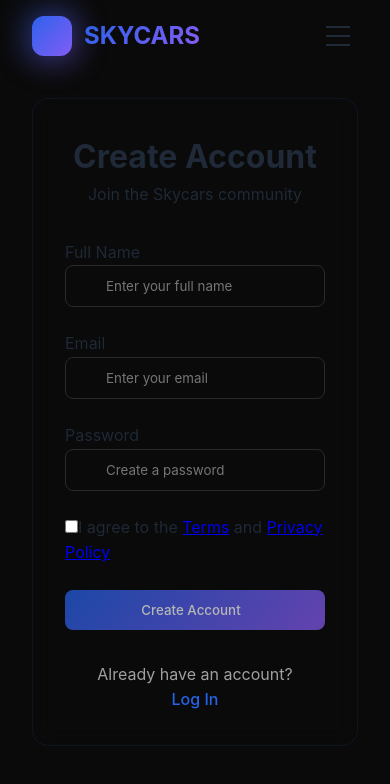
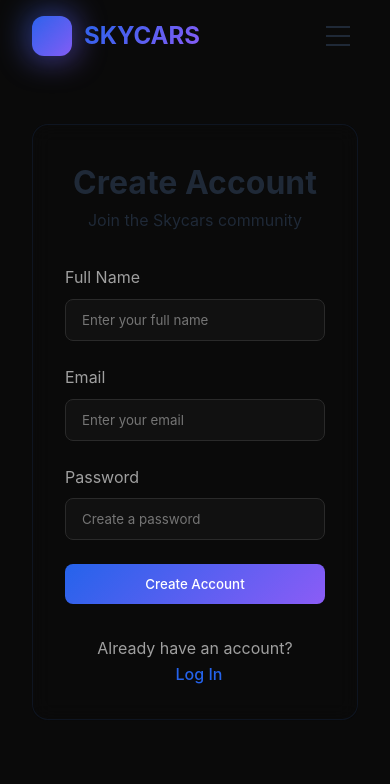
Before and after one commit to yourboytony/skycars-web, a Vue app: page /register in a window 390 px wide. Shown: the top 784 px of the page. Built offline with nearby package versions, Linux system fonts and the light colour scheme.

Commit message:
Add Login and Register components
- Add Login page with API integration
- Add Register page with API integration
- Add form validation
- Add loading states
- Add error handling
- Add password visibility toggle
- Add responsive design
- Add proper styling

```diff
--- a/src/views/Login.vue
+++ b/src/views/Login.vue
@@ -7,8 +7,6 @@
       <form @submit.prevent="handleLogin" class="auth-form">
         <div class="form-group" :class="{ 'error': errors.email }">
           <label for="email">Email</label>
-          <div class="input-wrapper">
-            <i class="fas fa-envelope"></i>
           <input
             type="email"
             id="email"
@@ -16,14 +14,11 @@
             required
             placeholder="Enter your email"
           >
-          </div>
           <span class="error-message">{{ errors.email }}</span>
         </div>
 
         <div class="form-group" :class="{ 'error': errors.password }">
           <label for="password">Password</label>
-          <div class="input-wrapper">
-            <i class="fas fa-lock"></i>
           <input
             :type="showPassword ? 'text' : 'password'"
             id="password"
@@ -38,18 +33,7 @@
           >
             <i :class="showPassword ? 'fas fa-eye-slash' : 'fas fa-eye'"></i>
           </button>
-          </div>
           <span class="error-message">{{ errors.password }}</span>
-        </div>
-
-        <div class="form-options">
-          <label class="remember-me">
-            <input type="checkbox" v-model="formData.remember">
-            <span>Remember me</span>
-          </label>
-          <router-link to="/forgot-password" class="forgot-password">
-            Forgot Password?
-          </router-link>
         </div>
 
         <button
@@ -57,8 +41,7 @@
           class="submit-button"
           :disabled="isLoading"
         >
-          <span>{{ isLoading ? 'Logging in...' : 'Log In' }}</span>
-          <i class="fas fa-arrow-right"></i>
+          {{ isLoading ? 'Logging in...' : 'Log In' }}
         </button>
       </form>
 
@@ -82,8 +65,7 @@ const isLoading = ref(false)
 
 const formData = reactive({
   email: '',
-  password: '',
-  remember: false
+  password: ''
 })
 
 const errors = reactive({
@@ -98,37 +80,10 @@ const handleLogin = async () => {
 
   try {
     isLoading.value = true
-
-    const response = await fetch('/api/auth/login', {
-      method: 'POST',
-      headers: {
-        'Content-Type': 'application/json'
-      },
-      body: JSON.stringify({
-        email: formData.email,
-        password: formData.password
-      })
-    })
-
-    const data = await response.json()
-
-    if (!response.ok) {
-      throw new Error(data.error || 'Login failed')
-    }
-
-    // Store token and user data
-    auth.setToken(data.token)
-    auth.setUser(data.user)
-
-    if (formData.remember) {
-      localStorage.setItem('remember-token', data.token)
-    }
-
-    // Redirect to dashboard
+    await auth.login(formData.email, formData.password)
     router.push('/dashboard')
   } catch (error) {
-    console.error('Login error:', error)
-    errors.email = error.message || 'Invalid email or password'
+    errors.email = error.message
   } finally {
     isLoading.value = false
   }
@@ -153,5 +108,76 @@ const handleLogin = async () => {
   text-align: center;
 }
 
-/* Rest of the styles from App.vue will apply */
+.auth-form {
+  margin-top: 2rem;
+  text-align: left;
+}
+
+.form-group {
+  margin-bottom: 1.5rem;
+  position: relative;
+}
+
+.form-group label {
+  display: block;
+  margin-bottom: 0.5rem;
+  color: var(--text-light);
+}
+
+.form-group input {
+  width: 100%;
+  padding: 0.75rem 1rem;
+  border: 1px solid var(--border-color);
+  border-radius: 0.5rem;
+  background: var(--background-secondary);
+  color: var(--text-color);
+}
+
+.form-group.error input {
+  border-color: #ef4444;
+}
+
+.error-message {
+  color: #ef4444;
+  font-size: 0.875rem;
+  margin-top: 0.25rem;
+}
+
+.toggle-password {
+  position: absolute;
+  right: 1rem;
+  top: 2.5rem;
+  background: none;
+  border: none;
+  color: var(--text-light);
+  cursor: pointer;
+}
+
+.submit-button {
+  width: 100%;
+  padding: 0.75rem;
+  background: linear-gradient(135deg, var(--primary-color), var(--accent-color));
+  color: white;
+  border: none;
+  border-radius: 0.5rem;
+  font-weight: 500;
+  cursor: pointer;
+}
+
+.submit-button:disabled {
+  opacity: 0.7;
+  cursor: not-allowed;
+}
+
+.auth-footer {
+  margin-top: 2rem;
+  color: var(--text-light);
+}
+
+.auth-footer a {
+  color: var(--primary-color);
+  text-decoration: none;
+  font-weight: 500;
+  margin-left: 0.5rem;
+}
 </style>
--- a/src/views/Register.vue
+++ b/src/views/Register.vue
@@ -7,8 +7,6 @@
       <form @submit.prevent="handleRegister" class="auth-form">
         <div class="form-group" :class="{ 'error': errors.name }">
           <label for="name">Full Name</label>
-          <div class="input-wrapper">
-            <i class="fas fa-user"></i>
           <input
             type="text"
             id="name"
@@ -16,14 +14,11 @@
             required
             placeholder="Enter your full name"
           >
-          </div>
           <span class="error-message">{{ errors.name }}</span>
         </div>
 
         <div class="form-group" :class="{ 'error': errors.email }">
           <label for="email">Email</label>
-          <div class="input-wrapper">
-            <i class="fas fa-envelope"></i>
           <input
             type="email"
             id="email"
@@ -31,14 +26,11 @@
             required
             placeholder="Enter your email"
           >
-          </div>
           <span class="error-message">{{ errors.email }}</span>
         </div>
 
         <div class="form-group" :class="{ 'error': errors.password }">
           <label for="password">Password</label>
-          <div class="input-wrapper">
-            <i class="fas fa-lock"></i>
           <input
             :type="showPassword ? 'text' : 'password'"
             id="password"
@@ -53,28 +45,15 @@
           >
             <i :class="showPassword ? 'fas fa-eye-slash' : 'fas fa-eye'"></i>
           </button>
-          </div>
           <span class="error-message">{{ errors.password }}</span>
-        </div>
-
-        <div class="form-group">
-          <label class="terms">
-            <input
-              type="checkbox"
-              v-model="formData.acceptTerms"
-              required
-            >
-            <span>I agree to the <a href="/terms" target="_blank">Terms</a> and <a href="/privacy" target="_blank">Privacy Policy</a></span>
-          </label>
         </div>
 
         <button
           type="submit"
           class="submit-button"
-          :disabled="isLoading || !formData.acceptTerms"
+          :disabled="isLoading"
         >
-          <span>{{ isLoading ? 'Creating Account...' : 'Create Account' }}</span>
-          <i class="fas fa-arrow-right"></i>
+          {{ isLoading ? 'Creating Account...' : 'Create Account' }}
         </button>
       </form>
 
@@ -99,8 +78,7 @@ const isLoading = ref(false)
 const formData = reactive({
   name: '',
   email: '',
-  password: '',
-  acceptTerms: false
+  password: ''
 })
 
 const errors = reactive({
@@ -117,20 +95,11 @@ const validateForm = () => {
   errors.email = ''
   errors.password = ''
 
-  // Validate name
   if (formData.name.length < 2) {
     errors.name = 'Name must be at least 2 characters'
     isValid = false
   }
 
-  // Validate email
-  const emailRegex = /^[^\s@]+@[^\s@]+\.[^\s@]+$/
-  if (!emailRegex.test(formData.email)) {
-    errors.email = 'Please enter a valid email'
-    isValid = false
-  }
-
-  // Validate password
   if (formData.password.length < 8) {
     errors.password = 'Password must be at least 8 characters'
     isValid = false
@@ -144,37 +113,13 @@ const handleRegister = async () => {
 
   try {
     isLoading.value = true
-
-    const response = await fetch('/api/auth/register', {
-      method: 'POST',
-      headers: {
-        'Content-Type': 'application/json'
-      },
-      body: JSON.stringify({
-        name: formData.name,
-        email: formData.email,
-        password: formData.password
-      })
-    })
-
-    const data = await response.json()
-
-    if (!response.ok) {
-      throw new Error(data.error || 'Registration failed')
-    }
-
-    // Store token and user data
-    auth.setToken(data.token)
-    auth.setUser(data.user)
-
-    // Redirect to dashboard
+    await auth.register(formData.name, formData.email, formData.password)
     router.push('/dashboard')
   } catch (error) {
-    console.error('Registration error:', error)
     if (error.message.includes('already in use')) {
-      errors.email = 'Email already in use'
+      errors.email = error.message
     } else {
-      errors.email = error.message || 'Registration failed'
+      errors.email = error.message
     }
   } finally {
     isLoading.value = false
@@ -200,42 +145,45 @@ const handleRegister = async () => {
   text-align: center;
 }
 
-/* Add these styles to App.vue */
 .auth-form {
   margin-top: 2rem;
+  text-align: left;
 }
 
 .form-group {
   margin-bottom: 1.5rem;
-  text-align: left;
-}
-
-.input-wrapper {
   position: relative;
 }
 
-.input-wrapper i {
-  position: absolute;
-  left: 1rem;
-  top: 50%;
-  transform: translateY(-50%);
+.form-group label {
+  display: block;
+  margin-bottom: 0.5rem;
   color: var(--text-light);
 }
 
-.input-wrapper input {
+.form-group input {
   width: 100%;
-  padding: 0.75rem 1rem 0.75rem 2.5rem;
+  padding: 0.75rem 1rem;
   border: 1px solid var(--border-color);
   border-radius: 0.5rem;
-  background: var(--background-primary);
+  background: var(--background-secondary);
   color: var(--text-color);
+}
+
+.form-group.error input {
+  border-color: #ef4444;
+}
+
+.error-message {
+  color: #ef4444;
+  font-size: 0.875rem;
+  margin-top: 0.25rem;
 }
 
 .toggle-password {
   position: absolute;
   right: 1rem;
-  top: 50%;
-  transform: translateY(-50%);
+  top: 2.5rem;
   background: none;
   border: none;
   color: var(--text-light);
@@ -251,10 +199,6 @@ const handleRegister = async () => {
   border-radius: 0.5rem;
   font-weight: 500;
   cursor: pointer;
-  display: flex;
-  align-items: center;
-  justify-content: center;
-  gap: 0.5rem;
 }
 
 .submit-button:disabled {
@@ -271,15 +215,6 @@ const handleRegister = async () => {
   color: var(--primary-color);
   text-decoration: none;
   font-weight: 500;
-}
-
-.error-message {
-  color: #ef4444;
-  font-size: 0.875rem;
-  margin-top: 0.25rem;
-}
-
-.form-group.error input {
-  border-color: #ef4444;
+  margin-left: 0.5rem;
 }
 </style>
```
Lines whose indentation alone changed are shown as unchanged.
